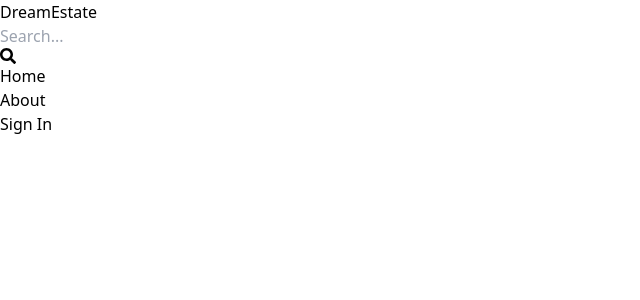
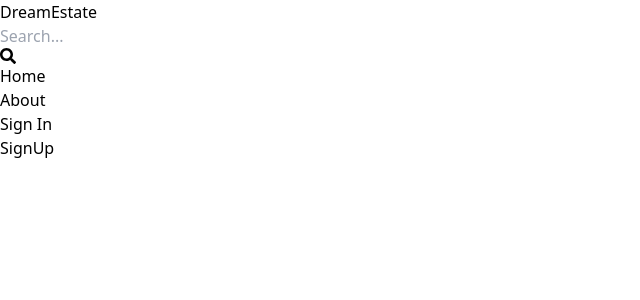
Before and after one commit to Kshitijgupta23/mern_estate, a React (Vite) app in the folder client/: page /sign-up in a window 1280 px wide. Shown: the top 300 px of the page, without its empty margins (0-640 px from the left). Built offline with nearby package versions, Linux system fonts and the light colour scheme.

Commit message:
Fixed signout and signup page error

```diff
--- a/client/src/App.jsx
+++ b/client/src/App.jsx
@@ -1,5 +1,5 @@
 import {BrowserRouter, Routes, Route} from 'react-router-dom';
-import {Home, About, Profile, SignIn, SignOut} from "./Pages";
+import {Home, About, Profile, SignIn, SignUp} from "./Pages";
 import Header from "./Components/Header";
 
 const App = () => {
@@ -11,7 +11,8 @@ const App = () => {
         <Route exact path="/about" element={<About />}/>
         <Route exact path="/profile" element={<Profile />}/>
         <Route exact path="/sign-in" element={<SignIn />}/>
-        <Route exact path="/sign-out" element={<SignOut />}/>
+        <Route exact path="/sign-up" element={<SignUp />}/>
+
       </Routes>
     </BrowserRouter>
 
--- a/client/src/Pages/SignOut.jsx
+++ /dev/null
@@ -1,9 +0,0 @@
-import React from 'react'
-
-const SignOut = () => {
-  return (
-    <div>SignOut</div>
-  )
-}
-
-export default SignOut;
--- /dev/null
+++ b/client/src/Pages/SignUp.jsx
@@ -0,0 +1,9 @@
+import React from 'react';
+
+const SignUp = () => {
+  return (
+    <div>SignUp</div>
+  )
+}
+
+export default SignUp;
--- a/client/src/Pages/index.js
+++ b/client/src/Pages/index.js
@@ -2,4 +2,4 @@ export { default as Home } from "./Home";
 export { default as About } from "./About"
 export { default as Profile } from "./Profile";
 export { default as SignIn } from "./SignIn";
-export { default as SignOut } from "./SignOut";
+export { default as SignUp } from "./SignUp.jsx";
```
